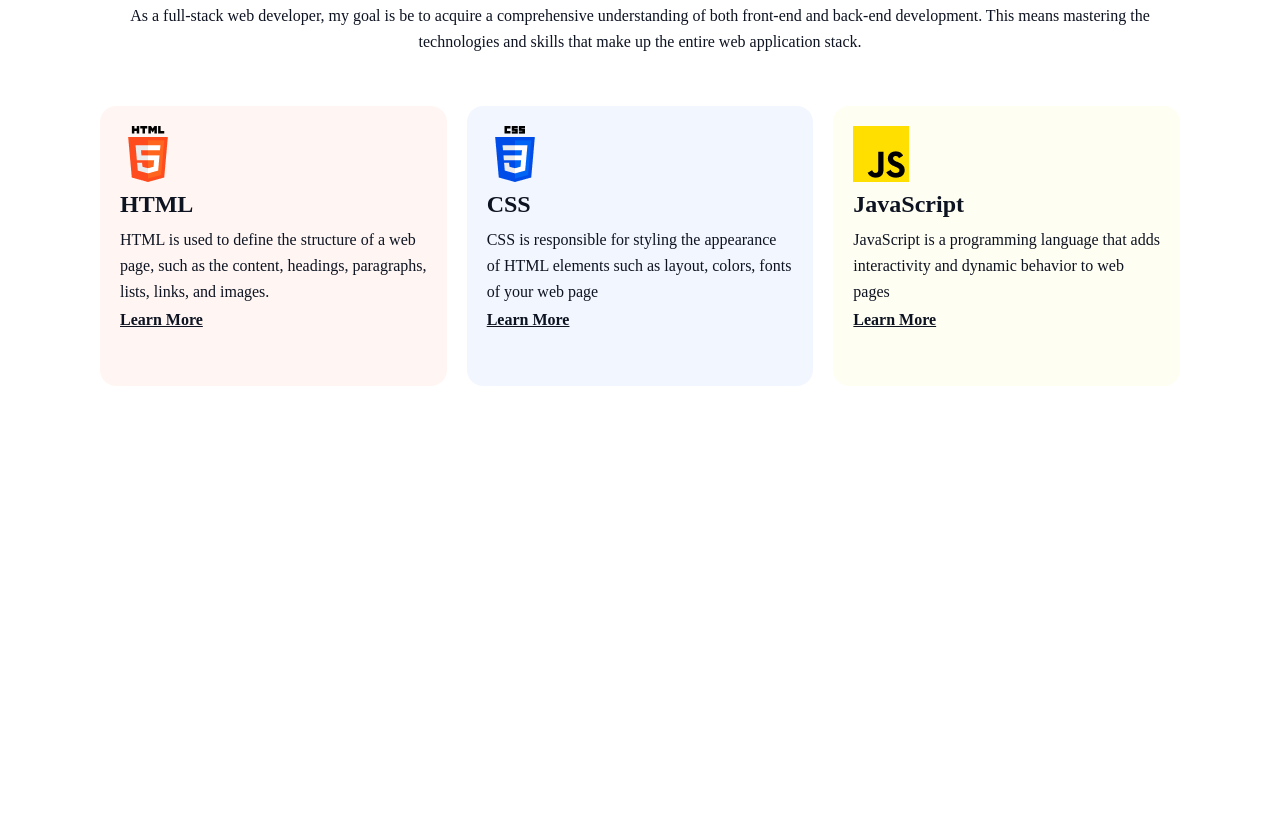
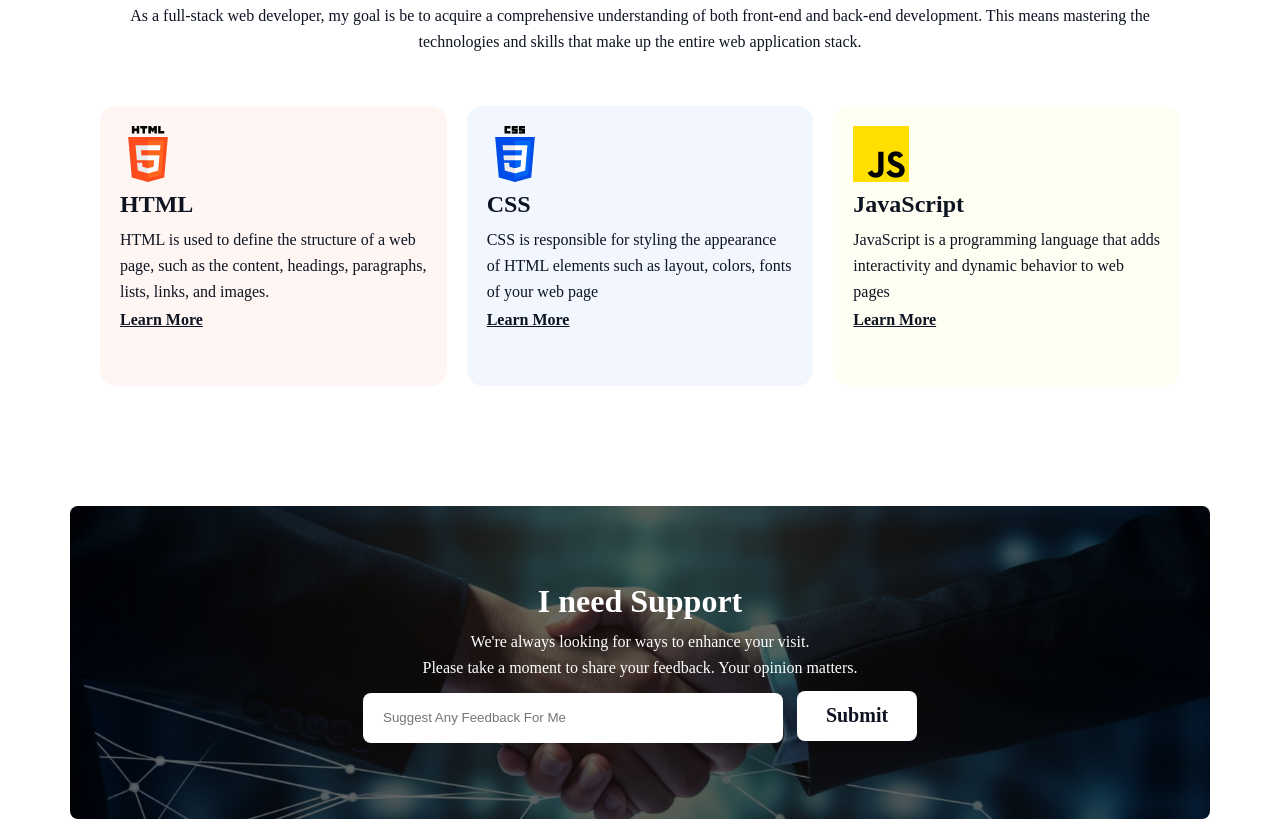
Before and after one commit to 6arjis/Assignment-One-Batch-Reset-, a plain HTML site: page index.html in a window 1280 px wide. Shown: the part 2951-3770 px from the top of the page. Before the commit the page ends 3357 px from the top, so only its background shows below. Drawn offline with Linux system fonts and the light colour scheme; a web font is replaced by a local one.

Commit message:
Fifth Commit

```diff
--- a/Styles/style.css
+++ b/Styles/style.css
@@ -239,3 +239,58 @@ margin-bottom: 5px;
 
     background: rgba(255, 223, 0, 0.05);
 }
+/* Section Five */
+.section-five{
+    width: 1140px;
+    height: 313px;
+    border-radius: 8px;
+    margin: 0 auto;
+    margin-top: 100px;
+    background-image: url("../assets/handshake.jpg");
+    background-position: center;
+    background-repeat: no-repeat;
+    background-color: rgba(0, 0, 0, 0.6);
+    background-blend-mode: overlay;
+    background-size: cover;
+    display: flex;
+    flex-direction: column;
+    justify-content: center;
+    align-items: center;
+}
+.section-five h1{
+    color: rgb(255, 255, 255);
+font-family: Azeret Mono;
+font-size: 32px;
+font-weight: 700;
+line-height: 36px;
+text-align: center;
+margin-bottom: 10px;
+}
+.section-five p{
+    color: rgb(255, 255, 255);
+font-family: Azeret Mono;
+font-size: 16px;
+font-weight: 400;
+line-height: 26px;
+text-align: center;
+margin-bottom: 10px;
+}
+.section-five input{
+    width: 420px;
+    height: 50px;
+    border-radius: 8px;
+    border: none;
+    padding-left: 20px;
+}
+.s5-btn{
+    width: 120px;
+    height: 50px;
+    border-radius: 8px;
+    background: rgb(255, 255, 255);
+    color: rgb(13, 19, 33);
+    font-family: Azeret Mono;
+    font-size: 20px;
+    font-weight: 600;
+    border: none;
+    margin-left: 10px;
+}
--- a/index.html
+++ b/index.html
@@ -94,6 +94,14 @@
                   </div>
             </div>
         </section>
+        <section class="section-five">
+                <h1>I need Support</h1>
+                <p>We're always looking for ways to enhance your visit. <br> Please take a moment to share your feedback. Your opinion matters.</p>
+                <form action="">
+                    <input type="text" placeholder="Suggest Any Feedback For Me">
+                    <button class="s5-btn">Submit</button>
+                </form>
+        </section>
     </main>
 </body>
 </html>
```
